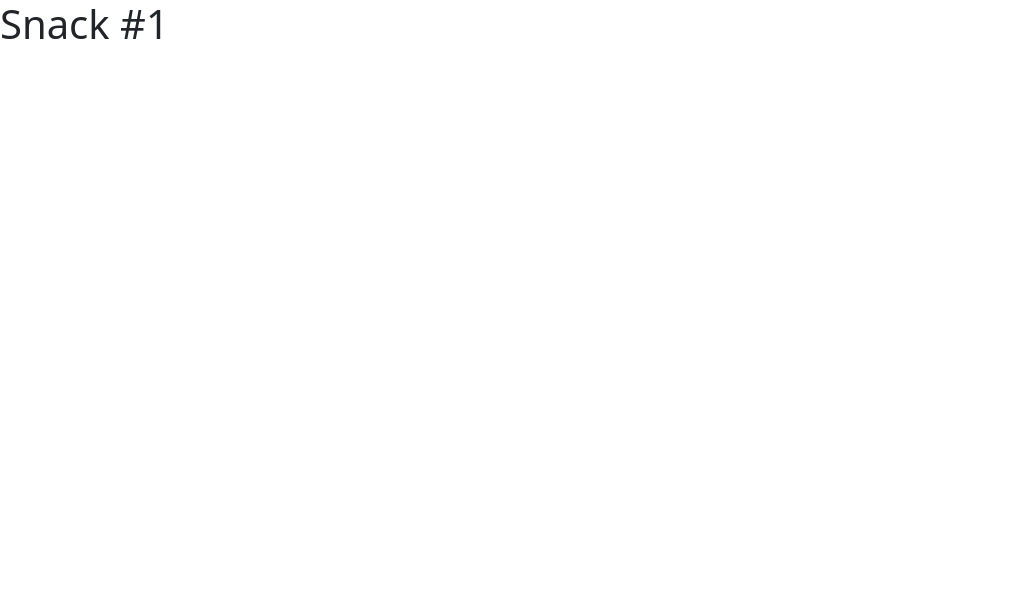
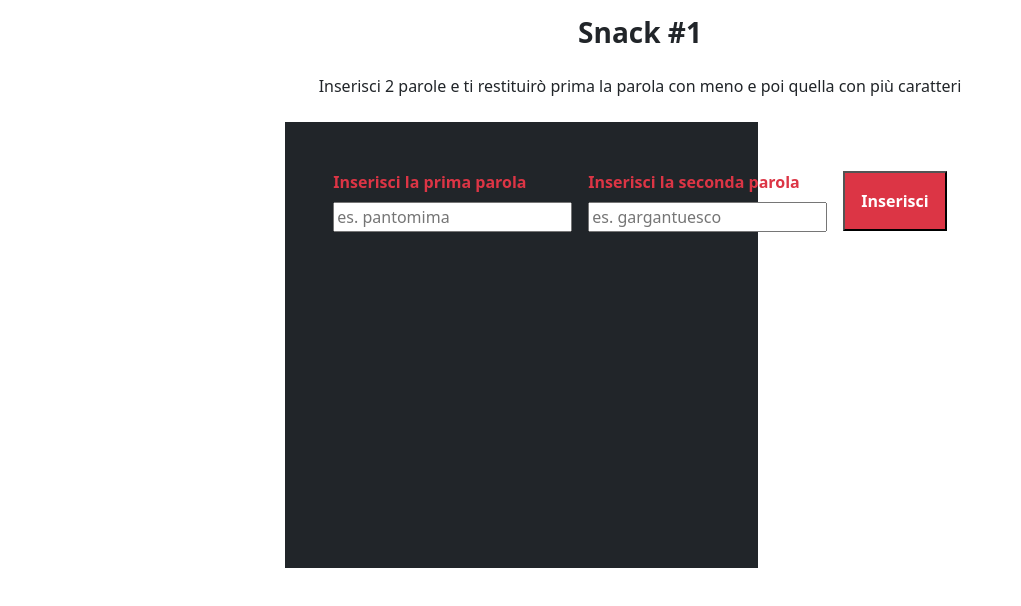
Before and after one commit to Mario-Arista/js-jsnacks-blocco-1, a plain HTML site: page snack-1/index.html in a window 1280 px wide. Shown: the whole page, without its empty margins (0-1021 px from the left). Drawn offline with nearby package versions, Linux system fonts and the light colour scheme.

Commit message:
starting first snack

```diff
--- a/snack-1/index.html
+++ b/snack-1/index.html
@@ -11,7 +11,42 @@
 
 <body>
 
-    <h1>Snack #1</h1>
+    <h1 class=" text-center fs-3 fw-bold mt-3 mb-4">Snack #1</h1>
+    <p class=" text-center fs-6 fw-light mt-3 mb-4">Inserisci 2 parole e ti restituirò prima la parola con meno e poi quella con più caratteri</p>
+
+    <main class="container-fluid d-flex justify-content-center">
+        <div class="row-cols-1">
+            <form class="col-8 d-flex justify-content-between gap-3 p-5 bg-dark">
+                <div class="d-flex flex-column gap-2">
+                    <label class="text-danger fw-bold" for="first-word">Inserisci la prima parola</label>
+                    <input id="first-word" type="text" placeholder="es. pantomima">
+                </div>
+                <div class="d-flex flex-column gap-2">
+                    <label class="text-danger fw-bold" for="second-word">Inserisci la seconda parola</label>
+                    <input id="second-word" type="text" placeholder="es. gargantuesco">
+                </div>
+                <div class="d-flex align-items-center">
+                    <input id="user-button" class="btn-lg bg-danger text-white p-3 fw-bold" type="button" value="Inserisci" type="button">
+                </div>
+            </form>
+
+            <div class="col-8 d-flex justify-content-between gap-3 p-5 bg-dark">
+                <div class="row-col-1">
+                    <div class="col-8 d-flex justify-content-center gap-3 p-5 bg-dark">
+                        <div id="word-less-letters">
+
+                        </div>
+                    </div>
+                    <div class="col-8 d-flex justify-content-center gap-3 p-5 bg-dark">
+                        <div id="word-more-letters">
+
+                        </div>
+                    </div>
+                </div>
+            </div>
+        </div>
+
+    </main>
 
     <!-- Bootstrap -->
     <script src="https://cdn.jsdelivr.net/npm/bootstrap@5.3.2/dist/js/bootstrap.bundle.min.js" integrity="sha384-C6RzsynM9kWDrMNeT87bh95OGNyZPhcTNXj1NW7RuBCsyN/o0jlpcV8Qyq46cDfL" crossorigin="anonymous"></script>
--- a/snack-1/script.js
+++ b/snack-1/script.js
@@ -0,0 +1,25 @@
+/*
+L’utente inserisce due parole in successione.
+Il software stampa prima la parola più corta, poi la parola più lunga.
+*/
+
+// Inizializzo gli input
+const firstwordElement = document.getElementById("first-word");
+const secondwordElement = document.getElementById("second-word");
+
+
+// Inizializzo output
+const lesswordsElement = document.getElementById("word-less-letters");
+const morewordsElement = document.getElementById("word-more-letters");
+
+// Inizializzo button
+const buttonUserElement = document.getElementById("user-button");
+
+
+
+buttonUserElement.addEventListener("click", function() {
+
+
+    lesswordsElement.innerText =
+
+});
```
